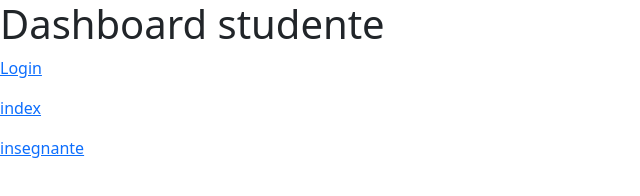
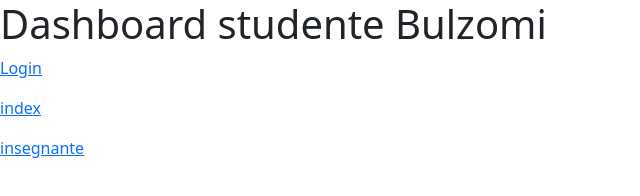
Before and after one commit to FrancescoScuola/PeerReviewClientWeb, a plain HTML site: page dashboard_student.html in a window 1280 px wide. Shown: the whole page, without its empty margins (0-640 px from the left). Drawn offline with nearby package versions, Linux system fonts and the light colour scheme; no server answers.

Commit message:
bellovero

```diff
--- a/dashboard_student.html
+++ b/dashboard_student.html
@@ -10,7 +10,7 @@
 </head>
 
 <body>
-    <h1>Dashboard studente</h1>
+    <h1>Dashboard studente Bulzomi</h1>
 
     <p><a href="login.html">Login</a></p>
     <p><a href="index.html">index</a></p>
```
